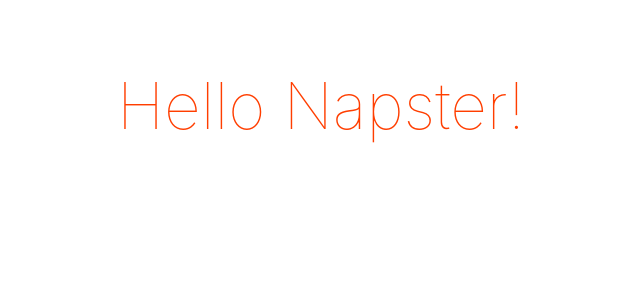
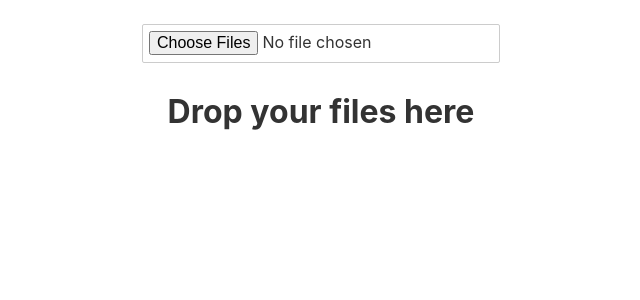
Before and after one commit to anderslatif/Napster, a Svelte app: page / in a window 1280 px wide. Shown: the top 300 px of the page, without its empty margins (319-959 px from the left). Built offline with nearby package versions, Linux system fonts and the light colour scheme.

Commit message:
Created the basic component structure

```diff
--- a/src/App.svelte
+++ b/src/App.svelte
@@ -1,9 +1,9 @@
 <script>
-	export let name;
+	import Playlist from "./Components/Playlist/Playlist.svelte"
 </script>
 
 <main>
-	<h1>Hello {name}!</h1>
+	<Playlist />
 </main>
 
 <style>
--- /dev/null
+++ b/src/Components/Playlist/Playlist.svelte
@@ -0,0 +1,44 @@
+<script>
+import { prevent_default } from "svelte/internal";
+
+    const onFileUploaded = (event) => {
+        console.log("onFileUploaded", event);
+    }
+</script>
+
+<main>
+    <label
+        id="dropzone"
+        on:dragstart|preventDefault={() => {
+            console.log("start")
+        }}
+        on:drag|preventDefault={onFileUploaded}
+        on:dragenter="{() => document.getElementById("dropzone").classList.toggle("hoovering")}"
+    >
+        <input
+            type="file"
+            multiple=true
+            on:input={onFileUploaded(getFilesFromInputEvent)} />
+        <h1>Drop your files here</h1>
+    </label>
+</main>
+
+<style>
+  .dropzone {
+    height: 300px;
+    background: #fdfdfd;
+    border-radius: 5px;
+    border: 2px dashed #ff3e00;
+    display: flex;
+    justify-content: center;
+    align-items: center;
+    transition: all 300ms ease-out;
+  }
+/*   .dropzone.hoovering {
+    border: 2px solid #ff3e00;
+    background: rgba(255, 62, 0, 0.05);
+  } */
+  label:hover {
+    cursor: pointer;
+  }
+</style>
--- a/src/main.js
+++ b/src/main.js
@@ -3,7 +3,6 @@
 const app = new App({
 	target: document.body,
 	props: {
-		name: 'Napster'
 	}
 });
 
```
Also changed, not shown: src/Components/Playlist/SubComponents/PlaylistBar.svelte (added), src/Components/Playlist/SubComponents/PlaylistColumn.svelte (added).
